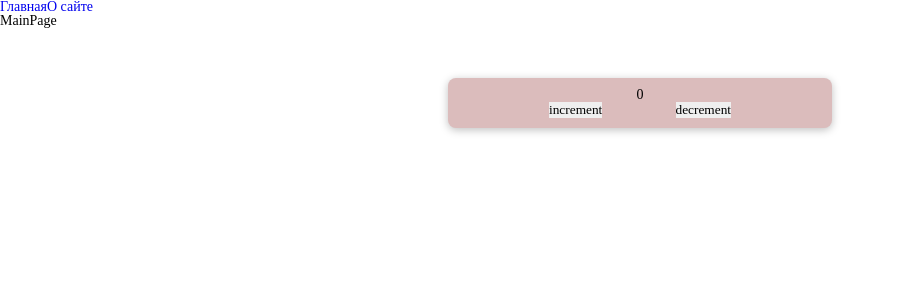
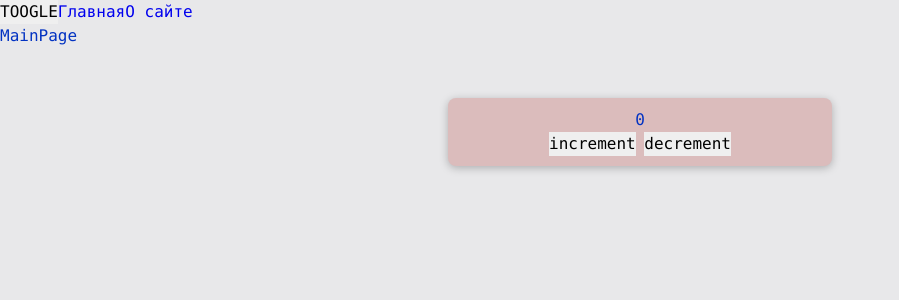
Before and after one commit to marinaDiubailo/production-project, a React app: page / in a window 1280 px wide. Shown: the top 300 px of the page, without its empty margins (0-899 px from the left). Built offline with nearby package versions, Linux system fonts and the light colour scheme.

Commit message:
add styles and theme folders

```diff
--- a/src/App.tsx
+++ b/src/App.tsx
@@ -3,10 +3,15 @@
 import { Counter } from './components/Counter';
 import { AboutPageAsync } from './pages/AboutPage/AboutPage.async';
 import { MainPageAsync } from './pages/MainPage/MainPage.async';
+import './styles/index.scss';
+import { useTheme } from './theme/useTheme';
 
 const App = () => {
+	const { theme, toogleTheme } = useTheme();
+
 	return (
-		<div>
+		<div className={`App ${theme}`}>
+			<button onClick={toogleTheme}>TOOGLE</button>
 			<Link to={'/'}>Главная</Link>
 			<Link to={'/about'}>О сайте</Link>
 			<Suspense fallback={<div>Loading...</div>}>
--- a/src/index.tsx
+++ b/src/index.tsx
@@ -1,11 +1,13 @@
 import ReactDOM from 'react-dom/client';
 import { BrowserRouter } from 'react-router-dom';
 import App from './App';
-import './index.scss';
+import ThemeProvider from './theme/ThemeProvider';
 
 const root = ReactDOM.createRoot(document.getElementById('root'));
 root.render(
 	<BrowserRouter>
-		<App />
+		<ThemeProvider>
+			<App />
+		</ThemeProvider>
 	</BrowserRouter>
 );
--- /dev/null
+++ b/src/styles/index.scss
@@ -0,0 +1,13 @@
+@import "./reset.scss";
+@import "./variables/global.scss";
+@import "./themas/dark.scss";
+@import "./themas/normal.scss";
+
+.App {
+	font: var(--font-m);
+
+	background: var(--bg-color);
+	color: var(--primary-color);
+
+	min-height: 100vh;
+}
--- a/src/index.scss
+++ b/src/styles/reset.scss
@@ -6,8 +6,8 @@
 *,
 *:before,
 *:after {
-	-moz-box-sizing: border-box;
-	-webkit-box-sizing: border-box;
+	// -moz-box-sizing: border-box;
+	// -webkit-box-sizing: border-box;
 	box-sizing: border-box;
 }
 :focus,
@@ -26,21 +26,17 @@
 	display: block;
 }
 
-html,
-body {
-	height: 100%;
-	width: 100%;
-	font-size: 100%;
-	line-height: 1;
-	font-size: 14px;
-	-ms-text-size-adjust: 100%;
-	-moz-text-size-adjust: 100%;
-	-webkit-text-size-adjust: 100%;
-}
+// html,
+// body {
+// 	height: 100%;
+// 	width: 100%;
+// }
+
 input,
 button,
-textarea {
-	font-family: inherit;
+textarea,
+select {
+	font: inherit;
 }
 input::-ms-clear {
 	display: none;
--- /dev/null
+++ b/src/styles/themas/dark.scss
@@ -0,0 +1,6 @@
+.App.dark {
+	--bg-color: #0e0e75;
+
+	--primary-color: #049604;
+	--secondary-color: #04ff04;
+}
--- /dev/null
+++ b/src/styles/themas/normal.scss
@@ -0,0 +1,6 @@
+.App.light {
+	--bg-color: #e8e8ea;
+
+	--primary-color: #0232c2;
+	--secondary-color: #0449e0;
+}
--- /dev/null
+++ b/src/styles/variables/global.scss
@@ -0,0 +1,11 @@
+:root {
+	--font-family-main: Consolas, "Lato", "Times New Roman", serif;
+
+	--font-size-m: 16px;
+	--font-line-m: 24px;
+	--font-m: var(--font-size-m) / var(--font-line-m) var(--font-family-main);
+
+	--font-size-l: 24px;
+	--font-line-l: 32px;
+	--font-l: var(--font-size-l) / var(--font-line-l) var(--font-family-main);
+}
--- /dev/null
+++ b/src/theme/ThemeContext.ts
@@ -0,0 +1,15 @@
+import { createContext } from 'react';
+
+export enum Theme {
+	LIGHT = 'light',
+	DARK = 'dark',
+}
+
+export interface ThemeContextProps {
+	theme?: Theme;
+	setTheme?: (theme: Theme) => void;
+}
+
+export const ThemeContext = createContext<ThemeContextProps>({});
+
+export const LOCAL_STORAGE_THEME_KEY = 'theme';
--- /dev/null
+++ b/src/theme/ThemeProvider.tsx
@@ -0,0 +1,25 @@
+import { useState, useMemo, PropsWithChildren, FC } from 'react';
+import { LOCAL_STORAGE_THEME_KEY, Theme, ThemeContext } from './ThemeContext';
+
+const defaultTheme =
+	(localStorage.getItem(LOCAL_STORAGE_THEME_KEY) as Theme) || Theme.LIGHT;
+
+const ThemeProvider: FC<PropsWithChildren> = ({ children }) => {
+	const [theme, setTheme] = useState<Theme>(defaultTheme);
+
+	const defaultProps = useMemo(
+		() => ({
+			theme: theme,
+			setTheme: setTheme,
+		}),
+		[theme]
+	);
+
+	return (
+		<ThemeContext.Provider value={defaultProps}>
+			{children}
+		</ThemeContext.Provider>
+	);
+};
+
+export default ThemeProvider;
--- /dev/null
+++ b/src/theme/useTheme.ts
@@ -0,0 +1,19 @@
+import { useContext } from 'react';
+import { ThemeContext, Theme, LOCAL_STORAGE_THEME_KEY } from './ThemeContext';
+
+interface UseThemeResult {
+	toogleTheme: () => void;
+	theme: Theme;
+}
+
+export function useTheme(): UseThemeResult {
+	const { theme, setTheme } = useContext(ThemeContext);
+
+	const toogleTheme = () => {
+		const newTheme = theme === Theme.DARK ? Theme.LIGHT : Theme.DARK;
+		setTheme(newTheme);
+		localStorage.setItem(LOCAL_STORAGE_THEME_KEY, newTheme);
+	};
+
+	return { theme, toogleTheme };
+}
```
